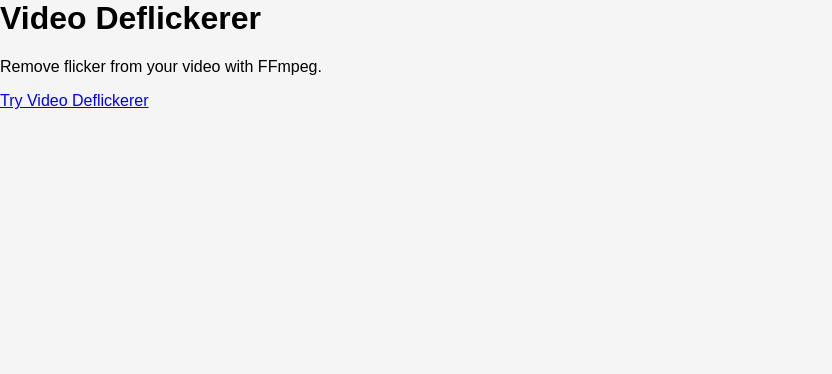
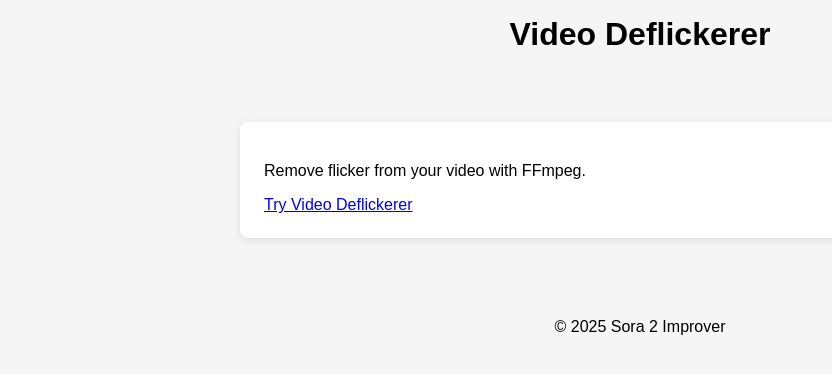
Before and after one commit to tmansmann0/sora-2-improver, a Next.js app: page /presets/video-deflickerer in a window 1280 px wide. Shown: the top 374 px of the page, without its empty margins (0-832 px from the left). Built offline with nearby package versions, Linux system fonts and the light colour scheme.

Commit message:
Enhance PresetPage with SEOEnhance preset page with SEO meta tags, schema, and styles and layout updates
Added structured data schema and improved layout.

```diff
--- a/pages/presets/[slug].js
+++ b/pages/presets/[slug].js
@@ -1,3 +1,4 @@
+import Head from 'next/head';
 import { useRouter } from 'next/router';
 import Link from 'next/link';
 import presets from '../../presets.json';
@@ -6,18 +7,37 @@
   const router = useRouter();
   const { slug } = router.query;
   const preset = presets.find((p) => p.slug === slug);
-
   if (!preset) {
     return <div>Preset not found</div>;
   }
-
+  const schema = {
+    "@context": "https://schema.org",
+    "@type": "Service",
+    name: preset.title,
+    description: preset.description,
+  };
   return (
-    <div>
-      <h1>{preset.title}</h1>
-      <p>{preset.description}</p>
-      <Link href={`/upload?p=${preset.slug}`}>
-        Try {preset.title}
-      </Link>
-    </div>
+    <>
+      <Head>
+        <title>{preset.title} – Sora 2 Improver</title>
+        <meta name="description" content={preset.description} />
+        <script
+          type="application/ld+json"
+          dangerouslySetInnerHTML={{ __html: JSON.stringify(schema) }}
+        />
+      </Head>
+      <header>
+        <h1>{preset.title}</h1>
+      </header>
+      <main className="container">
+        <div className="card">
+          <p>{preset.description}</p>
+          <Link href={`/upload?p=${preset.slug}`}>Try {preset.title}</Link>
+        </div>
+      </main>
+      <footer>
+        <p>&copy; {new Date().getFullYear()} Sora 2 Improver</p>
+      </footer>
+    </>
   );
 }
```
